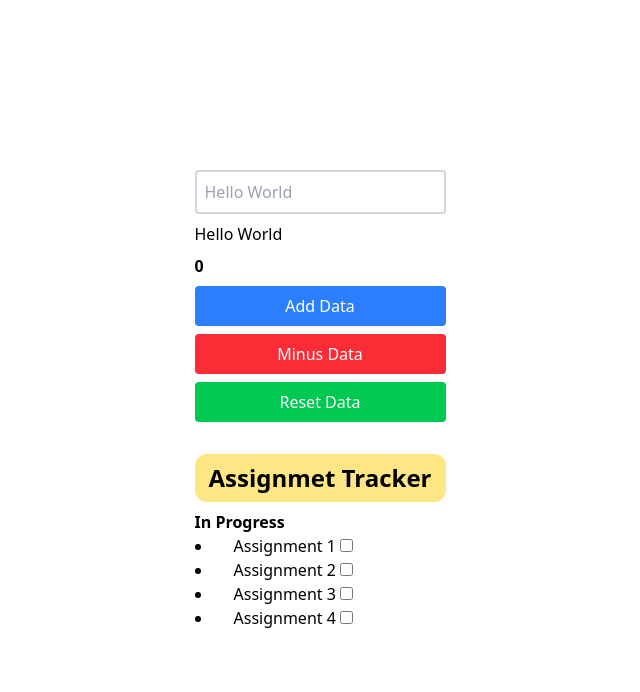
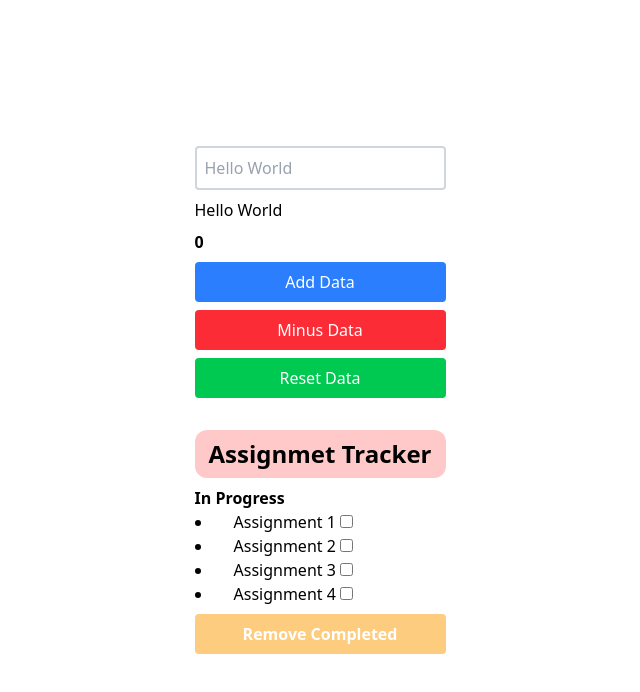
Before and after one commit to SAMUELMUCHIRI/vue-project, a Vue app: page / in a window 1280 px wide. Shown: the top 692 px of the page, without its empty margins (320-960 px from the left). Built offline with nearby package versions, Linux system fonts and the light colour scheme.

Commit message:
adding props

```diff
--- a/src/App.vue
+++ b/src/App.vue
@@ -49,7 +49,7 @@ function resetData() {
             </button>
         </div>
         <div class="flex flex-col gap-2">
-            <Test>Assignmet Tracker</Test>
+            <Test title="bad">Assignmet Tracker</Test>
         </div>
     </div>
 </template>
--- a/src/components/Test.vue
+++ b/src/components/Test.vue
@@ -25,7 +25,16 @@ const assignments = ref([
         completed: false,
     },
 ]);
-
+const r_comp = ref(false);
+function removeCompleted() {
+    r_comp.value = true;
+    for (let assignment of assignments.value) {
+        assignment.completed = false;
+    }
+}
+defineProps({
+    title: String,
+});
 const Inprogress = computed(() =>
     assignments.value.filter((assignment) => !assignment.completed),
 );
@@ -35,7 +44,13 @@ const Completed = computed(() =>
 );
 </script>
 <template>
-    <h1 class="text-2xl font-bold p-2 rounded-xl bg-amber-200 text-center">
+    <h1
+        :class="{
+            'text-2xl font-bold p-2 rounded-xl  text-center': true,
+            'bg-amber-200': title === 'good',
+            'bg-red-200': title === 'bad',
+        }"
+    >
         <slot />
     </h1>
     <div name="inprogress" v-if="Inprogress.length > 0" class="flex-1 flex-col">
@@ -54,4 +69,15 @@ const Completed = computed(() =>
             <label class="px-4 line-through">{{ item.name }} </label>
         </li>
     </div>
+    <button
+        @click="removeCompleted"
+        type="button"
+        :class="{
+            'rounded p-2 font-bold text-white bg-amber-500 hover:bg-amber-400': true,
+            'disabled:opacity-50': Completed.length < 1,
+        }"
+        :disabled="Completed.length < 1"
+    >
+        Remove Completed
+    </button>
 </template>
```
